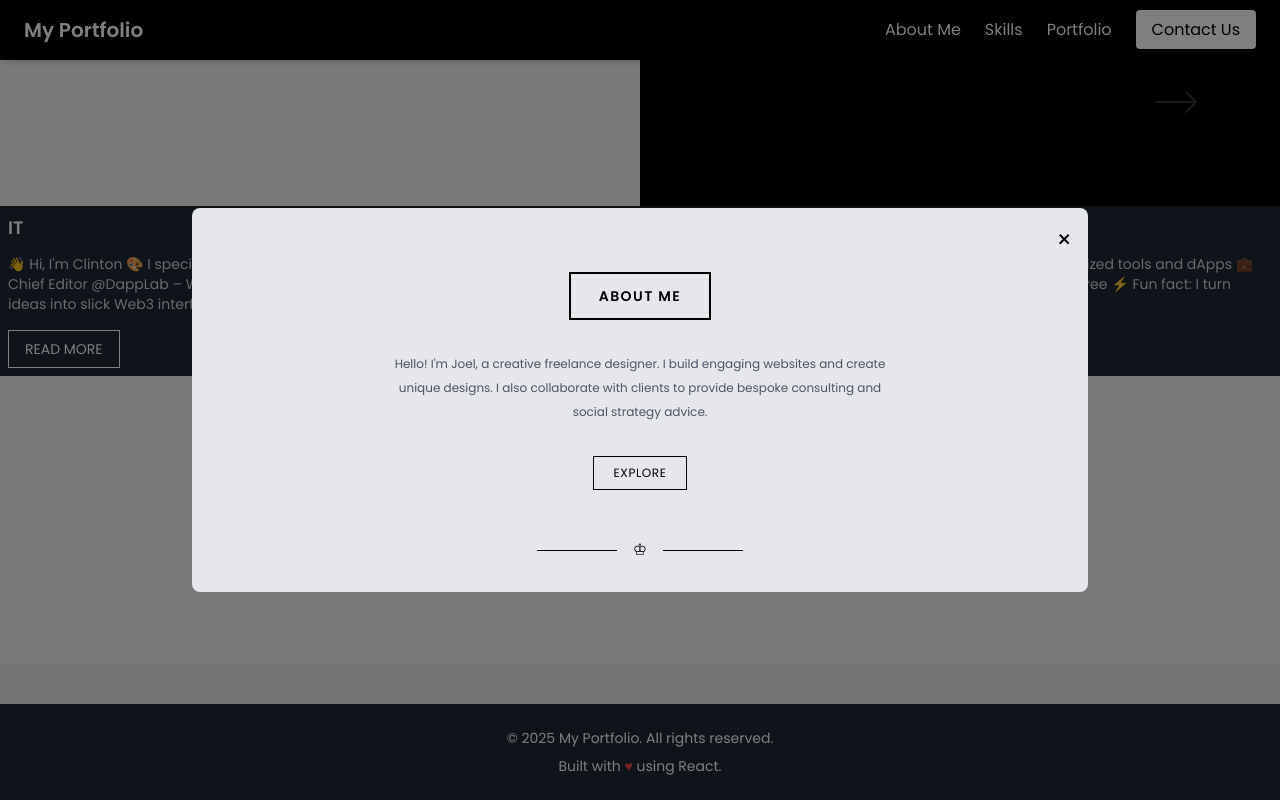
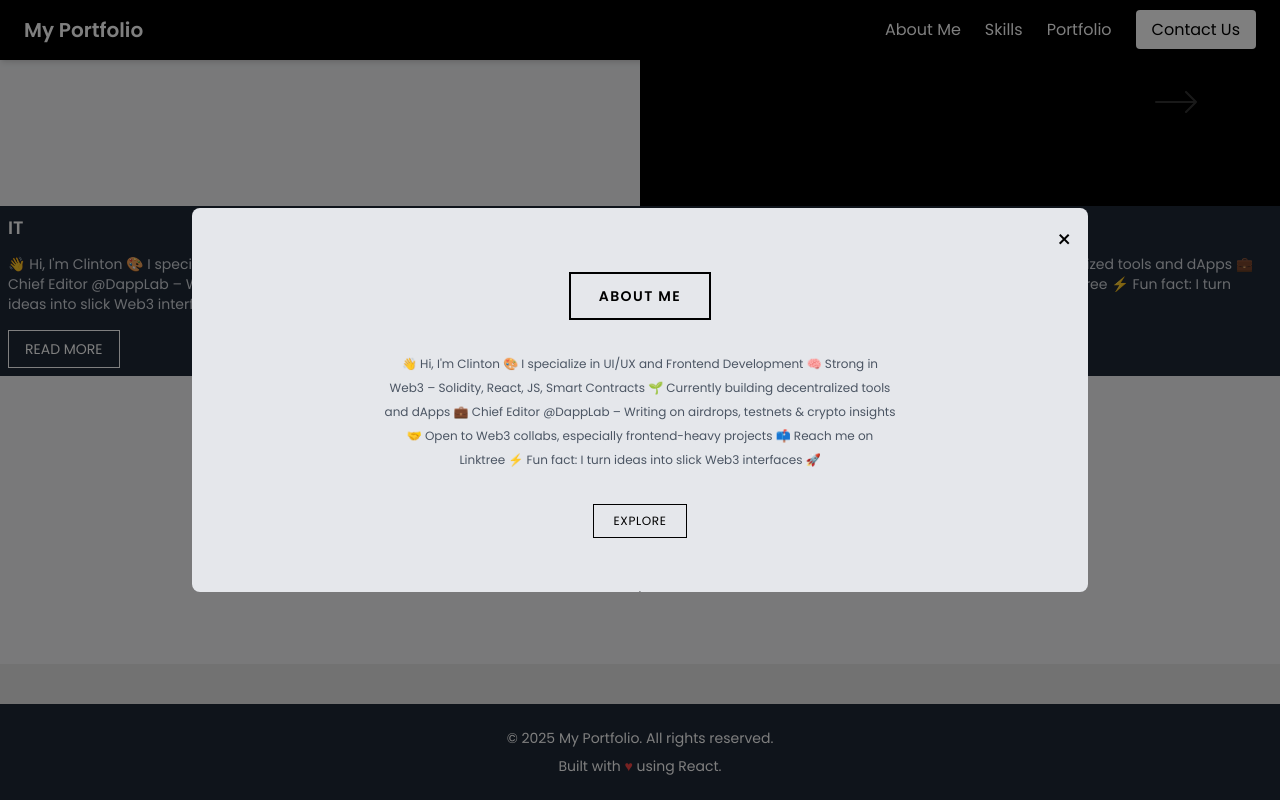
Before and after one commit to Govamarket/portfolio, a React (Create React App) app: page / in a window 1280 px wide. Both pictures are taken after a click on the button "About Me". Shown: the part 706-1506 px from the top of the page. Built offline with nearby package versions, Linux system fonts and the light colour scheme.

Commit message:
initial commit

```diff
--- a/src/pages/About.js
+++ b/src/pages/About.js
@@ -3,12 +3,6 @@ import { useState } from "react";
 
 const About = () => {
   const [isModalOpen, setIsModalOpen] = useState(false);
-
-  const modal = [
-    {
-      text: "👋 Hi, I'm Clinton 🎨 I specialize in UI/UX and Frontend Development 🧠 Strong in Web3 – Solidity, React, JS, Smart Contracts 🌱 Currently building decentralized tools and dApps 💼 Chief Editor @DappLab – Writing on airdrops, testnets & crypto insights 🤝 Open to Web3 collabs, especially frontend-heavy projects 📫 Reach me on Linktree ⚡ Fun fact: I turn ideas into slick Web3 interfaces 🚀",
-    },
-  ];
 
   const toggleModal = () => {
     setIsModalOpen(!isModalOpen);
@@ -45,10 +39,13 @@ const About = () => {
                   ABOUT ME
                 </div>
                 <p className="text-xs text-gray-600 max-w-lg mx-auto mb-8 leading-loose">
-                  Hello! I'm Joel, a creative freelance designer. I build
-                  engaging websites and create unique designs. I also
-                  collaborate with clients to provide bespoke consulting and
-                  social strategy advice.
+                  👋 Hi, I'm Clinton 🎨 I specialize in UI/UX and Frontend
+                  Development 🧠 Strong in Web3 – Solidity, React, JS, Smart
+                  Contracts 🌱 Currently building decentralized tools and dApps
+                  💼 Chief Editor @DappLab – Writing on airdrops, testnets &
+                  crypto insights 🤝 Open to Web3 collabs, especially
+                  frontend-heavy projects 📫 Reach me on Linktree ⚡ Fun fact: I
+                  turn ideas into slick Web3 interfaces 🚀
                 </p>
                 <a
                   href="#"
```
